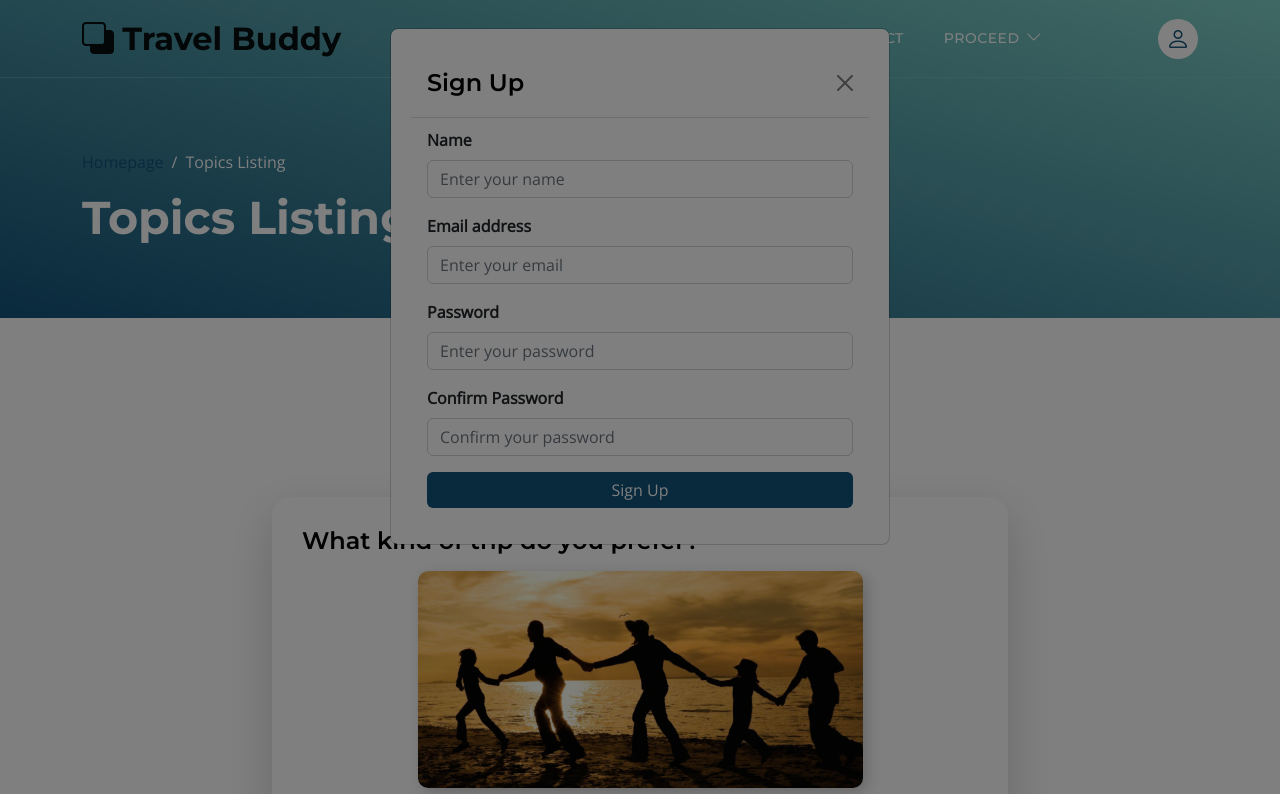
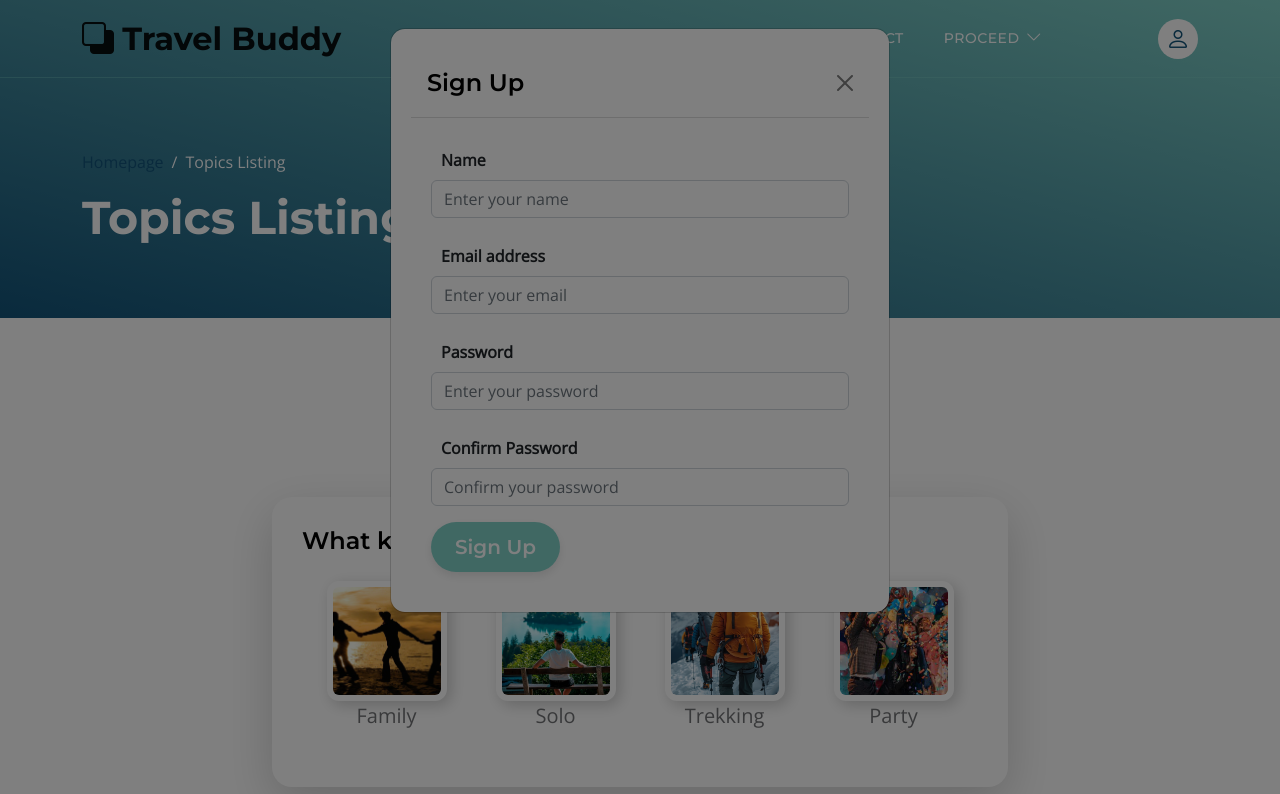
Before and after one commit to lokesh2004-max/lokesh20-max.github.io, a plain HTML site: page topics-listing.html in a window 1280 px wide. Both pictures are taken after a click on the link 1178 px from the left and 38 px from the top of the page. Shown: the top 794 px of the page. Drawn offline with nearby package versions, Linux system fonts and the light colour scheme; files whose address does not match are found by name.

Commit message:
Update templatemo-topic-listing.css

```diff
--- a/css/templatemo-topic-listing.css
+++ b/css/templatemo-topic-listing.css
@@ -1277,3 +1277,77 @@ img:hover {
 #signUpForm .form-control {
   margin-bottom: 15px;
 }
+
+/* faltu------------------------------------------------------- */
+.timeline-container .vertical-scrollable-timeline li {
+  margin-bottom: 20px; /* Adds spacing between timeline items */
+  transition: transform 0.3s ease-in-out;
+}
+
+.timeline-container .vertical-scrollable-timeline li:hover {
+  transform: scale(1.05);
+}
+/* Modal Styling */
+.modal-content {
+  border-radius: 15px;
+}
+
+.modal-body {
+  padding: 20px;
+}
+
+/* Input Field Focus Effect */
+.form-control:focus {
+  border-color: var(--primary-color);
+  box-shadow: 0 0 5px rgba(0, 123, 255, 0.5);
+}
+
+
+/* sirf try */
+.option-img {
+  border: 2px solid transparent;
+  border-radius: 12px;
+  cursor: pointer;
+  transition: 0.3s;
+  padding: 4px;
+  width: 120px;          /* Fixed width */
+  height: 120px;         /* Fixed height */
+  object-fit: cover;     /* Ensures the image covers the box */
+  display: block;
+}
+
+input[type="radio"]:checked + .option-img {
+  border-color: #0d6efd;
+  background-color: #eaf1ff;
+}
+
+label {
+  text-align: center;
+  margin: 10px;
+}
+
+
+/* Styled Submit Button - Compact Width */
+.btn-primary {
+  background-color: var(--custom-btn-bg-color);
+  color: var(--white-color);
+  font-family: var(--title-font-family);
+  font-size: var(--p-font-size);
+  font-weight: var(--font-weight-semibold);
+  border: none;
+  padding: 10px 24px;
+  border-radius: var(--border-radius-large);
+  transition: all 0.3s ease-in-out;
+  box-shadow: 0 4px 10px rgba(0, 0, 0, 0.1);
+  display: inline-block;
+  width: auto; /* Removes 100% width */
+  max-width: 100%;
+}
+
+.btn-primary:hover,
+.btn-primary:focus {
+  background-color: var(--custom-btn-bg-hover-color);
+  color: var(--white-color);
+  box-shadow: 0 6px 15px rgba(0, 0, 0, 0.15);
+  transform: translateY(-2px);
+}
```
